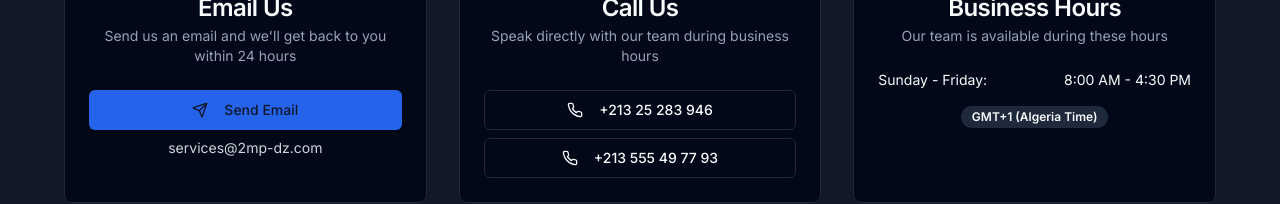
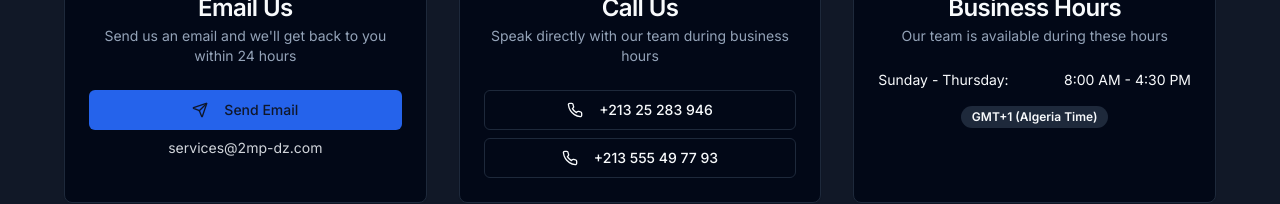
Before and after one commit to 360gunner/tetra-code-nexus-web, a React (Vite) app: page /contact in a window 1280 px wide. Shown: the part 721-925 px from the top of the page. Built offline with nearby package versions, Linux system fonts and the light colour scheme.

Commit message:
Working days!

```diff
--- a/src/pages/contact/Contact.tsx
+++ b/src/pages/contact/Contact.tsx
@@ -107,7 +107,7 @@ const Contact = () => {
                 <CardContent>
                   <div className="space-y-2 text-sm">
                     <div className="flex justify-between">
-                      <span>Sunday - Friday:</span>
+                      <span>Sunday - Thursday:</span>
                       <span>8:00 AM - 4:30 PM</span>
                     </div>
                   </div>
```
